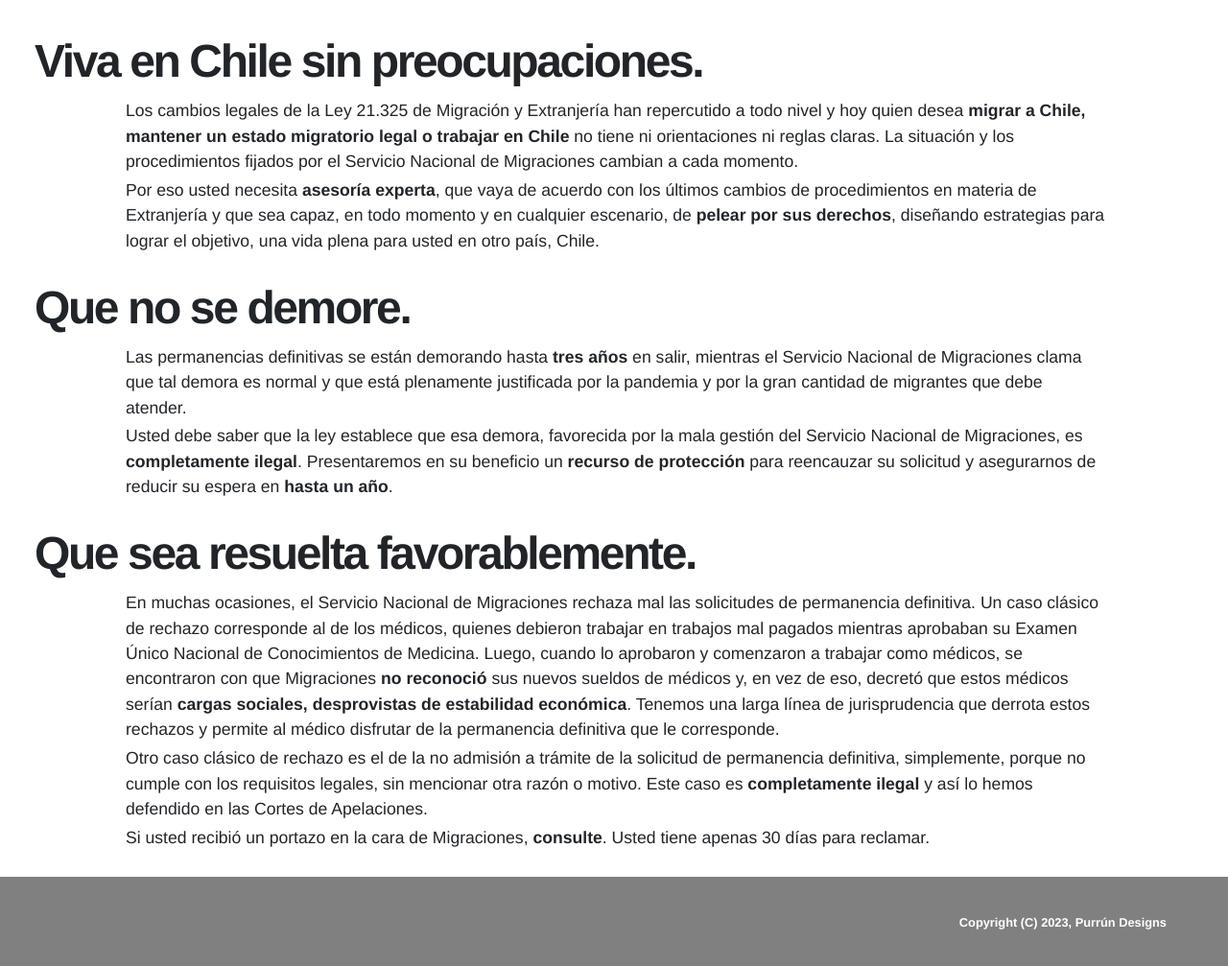
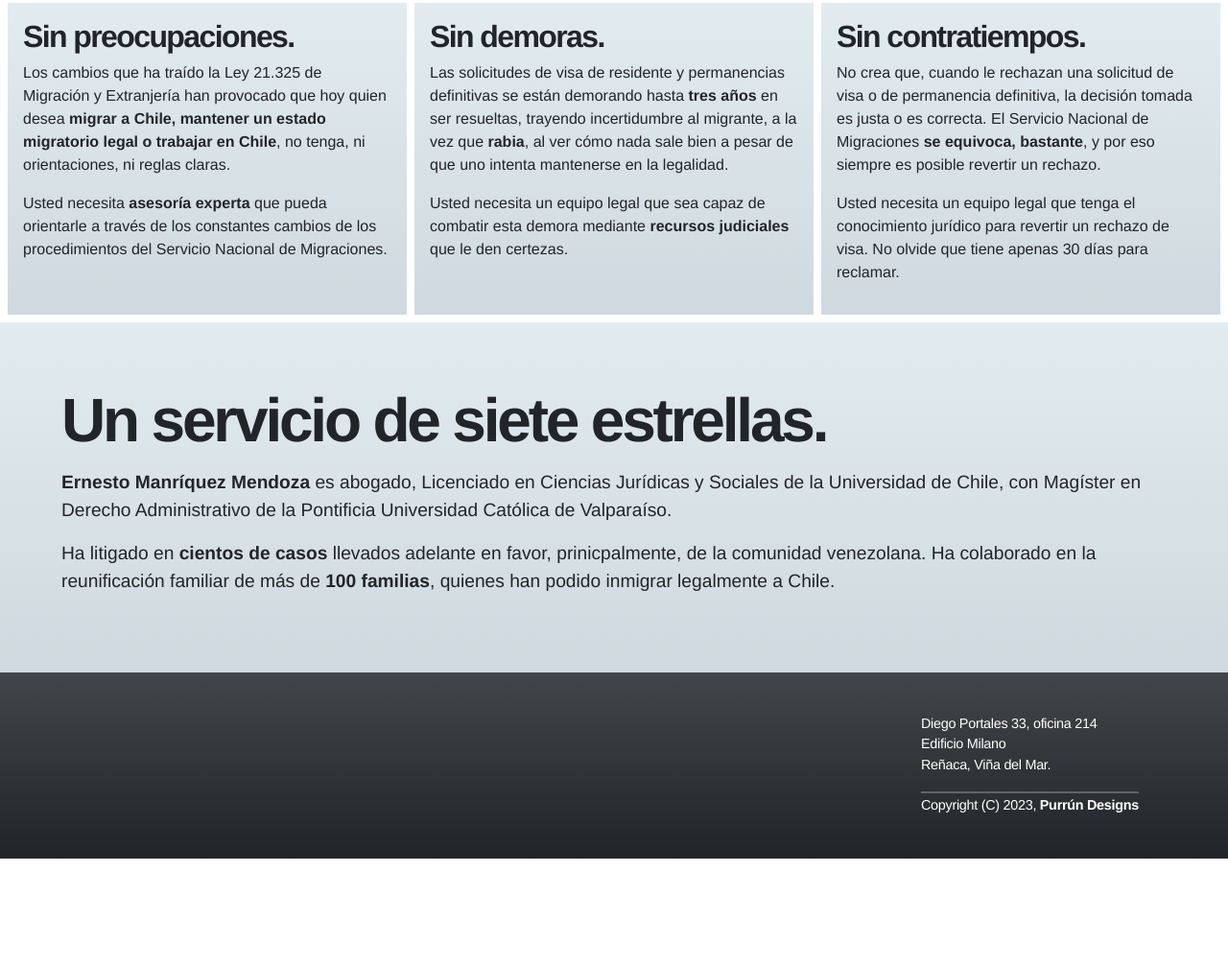
Before and after one commit to AlcioneSC/alcionesc.github.io, a plain HTML site: page index.html in a window 1280 px wide. Shown: the part 645-1652 px from the top of the page at 96% size. After the commit the page ends 1540 px from the top, so only its background shows below. Drawn offline with Linux system fonts and the light colour scheme.

Commit message:
Revirtiendo conversión a Bootstrap de algunos componentes clave, volviendo a grid y flex. Además: adopción del diseño definitivo en la landing page

```diff
--- a/css/style.css
+++ b/css/style.css
@@ -111,12 +111,12 @@
 }
 
 /*  Workaround para que el texto fluya en la página de título.
-    El alto corresponde al 82% de la vista (view height)
+    El alto corresponde al 80% de la vista (view height)
     */
 .spacer {
     position: relative;
     width: 100%;
-    height: 82vh;
+    height: 80vh;
 }
 
 /*  Como secondaryHeader no necesita tener posición absoluta,
@@ -154,6 +154,51 @@
     letter-spacing: -0.04em;
 }
 
+/*********** PAGINA PRINCIPAL **************/
+/*  Grilla principal para llamar la atención    */
+.mainGrid {
+    display: grid;
+    grid-template-columns: repeat(3, 1fr);
+    margin: .5em;
+    gap: .5em;
+}
+
+.highlightedGridItem {
+    grid-column: span 1;
+    padding: 1em;
+    background-image: linear-gradient(to top, #cfd9df 0%, #e2ebf0 100%);
+}
+
+.highlightedGridItem h3 {
+    font-size: 2em;
+    font-weight: bold;
+    letter-spacing: -0.05em;
+    margin-bottom: 0.2em;
+}
+
+/*  Presentación    */
+.presentationLayer {
+    background-image: linear-gradient(to top, #cfd9df 0%, #e2ebf0 100%);
+    display: flex;
+    flex-direction: column;
+    justify-content: center;
+    width: 100%;
+    min-height: 20vh;
+    padding: 4rem;
+}
+
+.presentationMainTitle h3 {
+    font-size: 4rem;
+    font-weight: bold;
+    letter-spacing: -0.05em;
+    margin-bottom: 0.2em;
+}
+
+.presentationMainCard {
+    font-size: 1.2rem;
+}
+
+
 .mainText {
     margin: 1.5em;
 }
@@ -164,25 +209,52 @@
 }
 
 .mainParagraph h3 {
-    font-size: 3em;
+    font-size: 2.5em;
     font-weight: bold;
     letter-spacing: -0.05em;
     margin-bottom: 0.2em;
 }
 
 .mainParagraph p {
-    font-size: 1.1em;
+    font-size: 1em;
     margin-bottom: 0.2em;
+}
+
+/*  Responsive  */
+@media screen and (max-width: 768px) {
+    .highlightedGridItem {
+        grid-column: span 3;
+    }
+
+    .floatingHeader h2 {
+        font-size: 4em;
+    }
+
+    footer {
+        padding-left: 0;
+    }
+}
+
+/*  iMacs y pantallas con resoluciones horizontales absurdas    */
+@media screen and (min-width: 1650px) {
+    main {
+        width: 1650px;
+    }
 }
 
 
 /* Pie de página: hay que terminarlo */
 footer {
-    background-color: grey;
+    display: flex;
     size: 100%;
-    padding: 3em 5em 2em 3em;
-    text-align: right;
-    font-size: 0.8em;
-    font-weight: bold;
+    padding: 3em 5em 2em calc(100vw - 320px);
+    text-align: left;
+    font-size: 0.9em;
     color: white;
+    letter-spacing: -0.02em;
 }
+
+footer hr {
+    border: 1px solid white;
+    margin: 3px 0 2px 0;
+}
--- a/index.html
+++ b/index.html
@@ -61,52 +61,51 @@
              slideshow no funciona sin ese posicionamiento;
              este spacer es un workaround para que los elementos siguientes sigan
              ese flujo -->
-        <div class="spacer">
+        <div class="spacer"></div>
+
+        <div class="mainGrid">
+            <div class="highlightedGridItem">
+                <h3>Sin preocupaciones.</h3>
+                <p>Los cambios que ha tra&iacute;do la Ley 21.325 de Migraci&oacute;n y Extranjer&iacute;a han provocado que hoy quien desea <strong>migrar a Chile, mantener un estado migratorio legal o trabajar en Chile</strong>, no tenga, ni orientaciones, ni reglas claras.</p>
+                <p>Usted necesita <strong>asesor&iacute;a experta</strong> que pueda orientarle a trav&eacute;s de los constantes cambios de los procedimientos del Servicio Nacional de Migraciones.</p>
+            </div>
+            <div class="highlightedGridItem">
+                <h3>Sin demoras.</h3>
+                <p>Las solicitudes de visa de residente y permanencias definitivas se están demorando hasta <strong>tres a&ntilde;os</strong> en ser resueltas, trayendo incertidumbre al migrante, a la vez que <strong>rabia</strong>, al ver c&oacute;mo nada sale bien a pesar de que uno intenta mantenerse en la legalidad.</p>
+                <p>Usted necesita un equipo legal que sea capaz de combatir esta demora mediante <strong>recursos judiciales</strong> que le den certezas.</p>
+            </div>
+            <div class="highlightedGridItem">
+                <h3>Sin contratiempos.</h3>
+                <p>No crea que, cuando le rechazan una solicitud de visa o de permanencia definitiva, la decisi&oacute;n tomada es justa o es correcta. El Servicio Nacional de Migraciones <strong>se equivoca, bastante</strong>, y por eso siempre es posible revertir un rechazo.</p>
+                <p>Usted necesita un equipo legal que tenga el conocimiento jur&iacute;dico para revertir un rechazo de visa. No olvide que tiene apenas 30 d&iacute;as para reclamar.</p>
+            </div>
         </div>
 
-        <div class="mainText container">
-            <div class="mainParagraph row">
-                <h3>Viva en Chile sin preocupaciones.</h3>
-                <div class="col-1">
-                    <p></p>
-                </div>
-                <div class="col">
-                <p>Los cambios legales de la Ley 21.325 de Migraci&oacute;n y Extranjer&iacute;a han repercutido a todo nivel y hoy quien desea <strong>migrar a Chile, mantener un estado migratorio legal o trabajar en Chile</strong> no tiene ni orientaciones ni reglas claras. La situaci&oacute;n y los procedimientos fijados por el Servicio Nacional de Migraciones cambian a cada momento.</p>
-                <p>Por eso usted necesita <strong>asesor&iacute;a experta</strong>, que vaya de acuerdo con los &uacute;ltimos cambios de procedimientos en materia de Extranjer&iacute;a y que sea capaz, en todo momento y en cualquier escenario, de <strong>pelear por sus derechos</strong>, dise&ntilde;ando estrategias para lograr el objetivo, una vida plena para usted en otro pa&iacute;s, Chile.</p>
-                </div>
+        <div class="presentationLayer">
+            <div class="presentationMainTitle">
+                <h3>Un servicio de siete estrellas.</h3>
             </div>
-            <div class="mainParagraph row">
-                <h3>Que no se demore.</h3>
-                <div class="col-1">
-                    <p></p>
-                </div>
-                <div class="col">
-                    <p>Las permanencias definitivas se están demorando hasta <strong>tres a&ntilde;os</strong> en salir, mientras el Servicio Nacional de Migraciones clama que tal demora es normal y que est&aacute; plenamente justificada por la pandemia y por la gran cantidad de migrantes que debe atender.</p>
-                    <p>Usted debe saber que la ley establece que esa demora, favorecida por la mala gestión del Servicio Nacional de Migraciones, es <strong>completamente ilegal</strong>. Presentaremos en su beneficio un <strong>recurso de protecci&oacute;n</strong> para reencauzar su solicitud y asegurarnos de reducir su espera en <strong>hasta un a&ntilde;o</strong>.</p>
-                </div>
-            </div>
-            <div class="mainParagraph row">
-                <h3 class="card-title">Que sea resuelta favorablemente.</h3>
-                <div class="col-1">
-                    <p></p>
-                </div>
-                <div class="col">
-                    <p class="card-text">En muchas ocasiones, el Servicio Nacional de Migraciones rechaza mal las solicitudes de permanencia definitiva. Un caso cl&aacute;sico de rechazo corresponde al de los m&eacute;dicos, quienes debieron trabajar en trabajos mal pagados mientras aprobaban su Examen Único Nacional de Conocimientos de Medicina. Luego, cuando lo aprobaron y comenzaron a trabajar como m&eacute;dicos, se encontraron con que Migraciones <strong>no reconoci&oacute;</strong> sus nuevos sueldos de m&eacute;dicos y, en vez de eso, decret&oacute; que estos m&eacute;dicos ser&iacute;an <strong>cargas sociales, desprovistas de estabilidad econ&oacute;mica</strong>. Tenemos una larga l&iacute;nea de jurisprudencia que derrota estos rechazos y permite al m&eacute;dico disfrutar de la permanencia definitiva que le corresponde.</p>
-                    <p>Otro caso cl&aacute;sico de rechazo es el de la no admisi&oacute;n a tr&aacute;mite de la solicitud de permanencia definitiva, simplemente, porque no cumple con los requisitos legales, sin mencionar otra raz&oacute;n o motivo. Este caso es <strong>completamente ilegal</strong> y as&iacute; lo hemos defendido en las Cortes de Apelaciones.</p>
-                    <p>Si usted recibi&oacute; un portazo en la cara de Migraciones, <strong>consulte</strong>. Usted tiene apenas 30 d&iacute;as para reclamar.</p>
-                </div>
+            <div class="presentationMainCard">
+                <p><strong>Ernesto Manr&iacute;quez Mendoza</strong> es abogado, Licenciado en Ciencias Jur&iacute;dicas y Sociales de la Universidad de Chile, con Mag&iacute;ster en Derecho Administrativo de la Pontificia Universidad Cat&oacute;lica de Valpara&iacute;so.</p>
+                <p>Ha litigado en <strong>cientos de casos</strong> llevados adelante en favor, prinicpalmente, de la comunidad venezolana. Ha colaborado en la reunificaci&oacute;n familiar de m&aacute;s de <strong>100 familias</strong>, quienes han podido inmigrar legalmente a Chile.</p>
             </div>
         </div>
     </main>
 
     <!-- footer se repite.-->
-    <footer>
+    <footer class="bg-dark bg-gradient">
         <div>
-            <p>Copyright (C) 2023, Purr&uacute;n Designs</p>
+            <p>Diego Portales 33, oficina 214<br>
+            Edificio Milano<br>
+            Re&ntilde;aca, Vi&ntilde;a del Mar.</p>
+            <hr>
+            <p>Copyright (C) 2023, <strong>Purr&uacute;n Designs</strong></p>
         </div>
     </footer>
 
+    <!-- Popper. Sólo activar si es necesario.
     <script src=”https://cdn.jsdelivr.net/npm/popper.js@1.16.0/dist/umd/popper.min.js” integrity=”sha384-Q6E9RHvbIyZFJoft+2mJbHaEWldlvI9IOYy5n3zV9zzTtmI3UksdQRVvoxMfooAo” crossorigin=”anonymous”></script>
+    -->
     <script src="./js/bootstrap.min.js"></script>
 </body>
 </html>
```
Also changed, not shown: pages/asesoria.html (+8 -2 lines), pages/contacto.html (+8 -2 lines), pages/inmigracion.html (+8 -2 lines), pages/noticias.html (+8 -2 lines), 1 other file.
